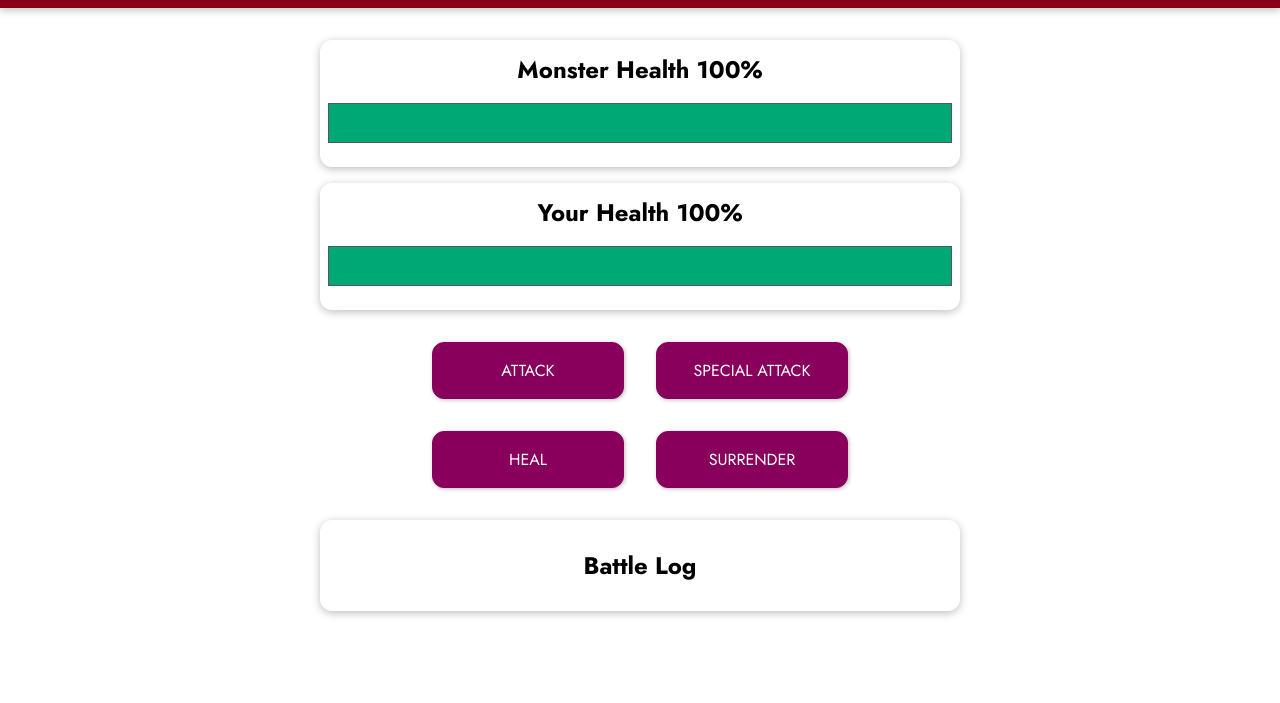
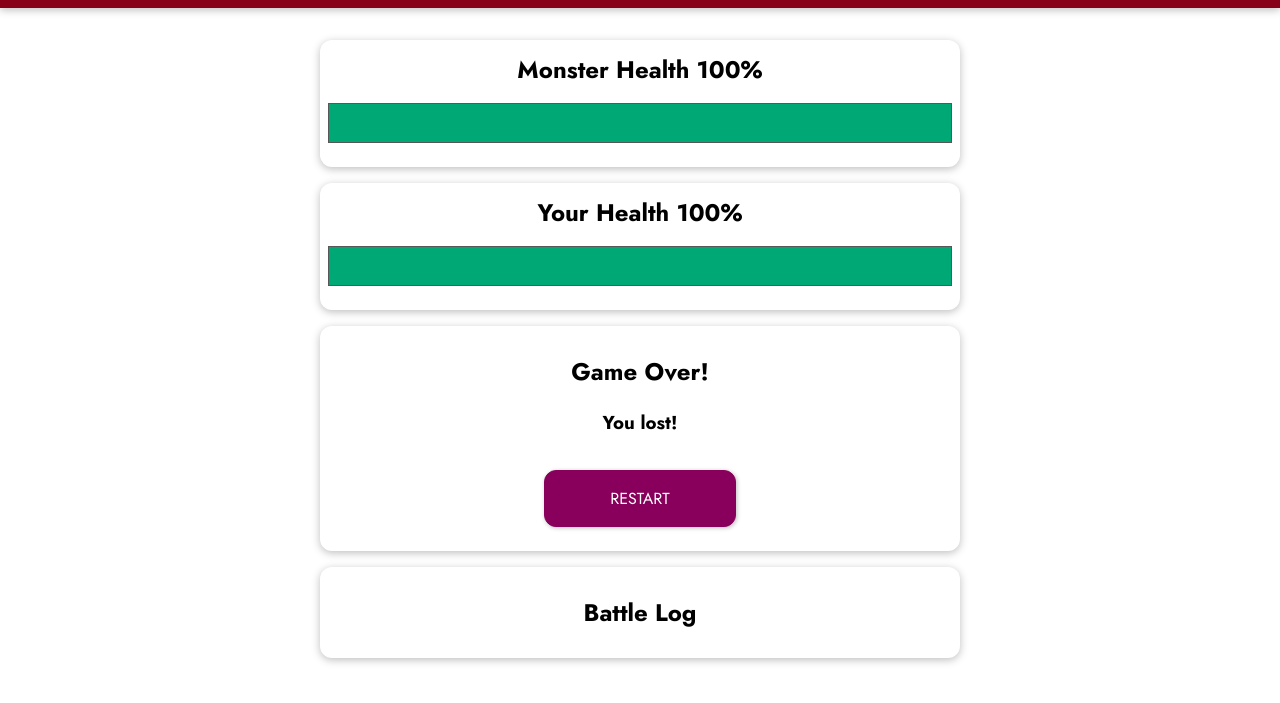
Before and after one commit to Ainsik/monster-hunter, a plain HTML site: page index.html in a window 1280 px wide. Both pictures are taken after a click on the button "SURRENDER". Shown: the part 97-800 px from the top of the page. Drawn offline with nearby package versions, Linux system fonts and the light colour scheme.

Commit message:
implement surrender method and improve gameover logic

```diff
--- a/app.js
+++ b/app.js
@@ -44,6 +44,9 @@ const app = Vue.createApp({
 			this.round = 0;
 			this.winner = null;
 		},
+		surrender() {
+			this.winner = "monster";
+		},
 	},
 	computed: {
 		monsterBarStyle() {
--- a/index.html
+++ b/index.html
@@ -29,13 +29,13 @@
 					<div class="healthbar__value" :style="playerBarStyle"></div>
 				</div>
 			</section>
-			<section id="controls">
+			<section id="controls" v-if="!winner">
 				<button @click="attackMonster">ATTACK</button>
 				<button :disabled="useSpecialAttack" @click="specialAttackMonster">
 					SPECIAL ATTACK
 				</button>
 				<button @click="healPlayer">HEAL</button>
-				<button>SURRENDER</button>
+				<button @click="surrender">SURRENDER</button>
 			</section>
 			<section class="container" v-if="winner">
 				<h2>Game Over!</h2>
```
